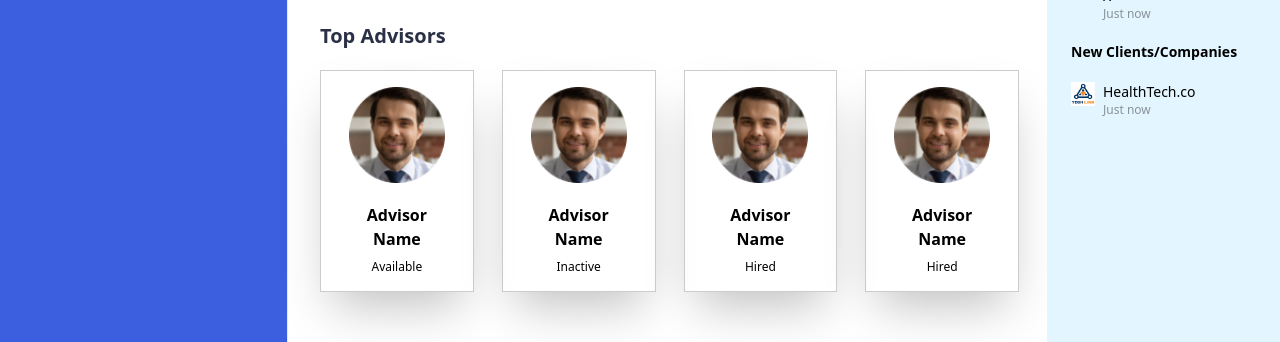
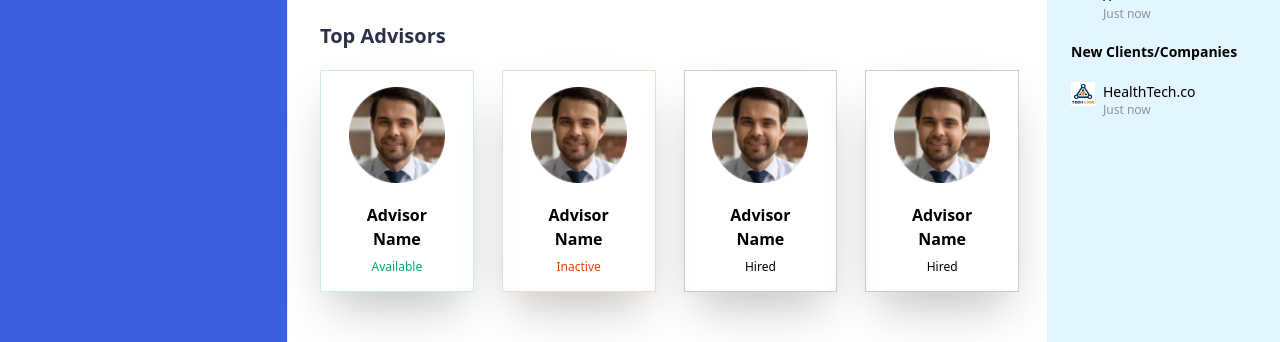
Before and after one commit to mustaqeemtariq/financial-service, a React (Create React App) app: page / in a window 1280 px wide. Shown: the part 287-629 px from the top of the page. Built offline with nearby package versions, Linux system fonts and the light colour scheme.

Commit message:
fix color name

```diff
--- a/src/components/dashboard/card.tsx
+++ b/src/components/dashboard/card.tsx
@@ -14,9 +14,9 @@ export const DashboardCard = ({ image, name, status, className }: DashboardCardP
 			className={clsx(
 				'py-4 px-5 shadow-2xl text-center space-y-5 border border-black border-opacity-20',
 				className,
-				status === 'Available' && 'border border-status-success',
-				status === 'Inactive' && 'border border-status-false',
-				status === 'Recruiting' && 'border border-status-neutral'
+				status === 'Available' && 'border border-success',
+				status === 'Inactive' && 'border border-false',
+				status === 'Recruiting' && 'border border-neutral'
 			)}>
 			<img src={image} alt="card-picture" className="mx-auto h-24 w-24" />
 			<div className="space-y-2">
@@ -24,9 +24,9 @@ export const DashboardCard = ({ image, name, status, className }: DashboardCardP
 				<p
 					className={clsx(
 						'text-xs',
-						status === 'Available' && 'text-status-success',
-						status === 'Inactive' && 'text-status-false',
-						status === 'Recruiting' && 'text-status-neutral'
+						status === 'Available' && 'text-success',
+						status === 'Inactive' && 'text-false',
+						status === 'Recruiting' && 'text-neutral'
 					)}>
 					{status}
 				</p>
```
